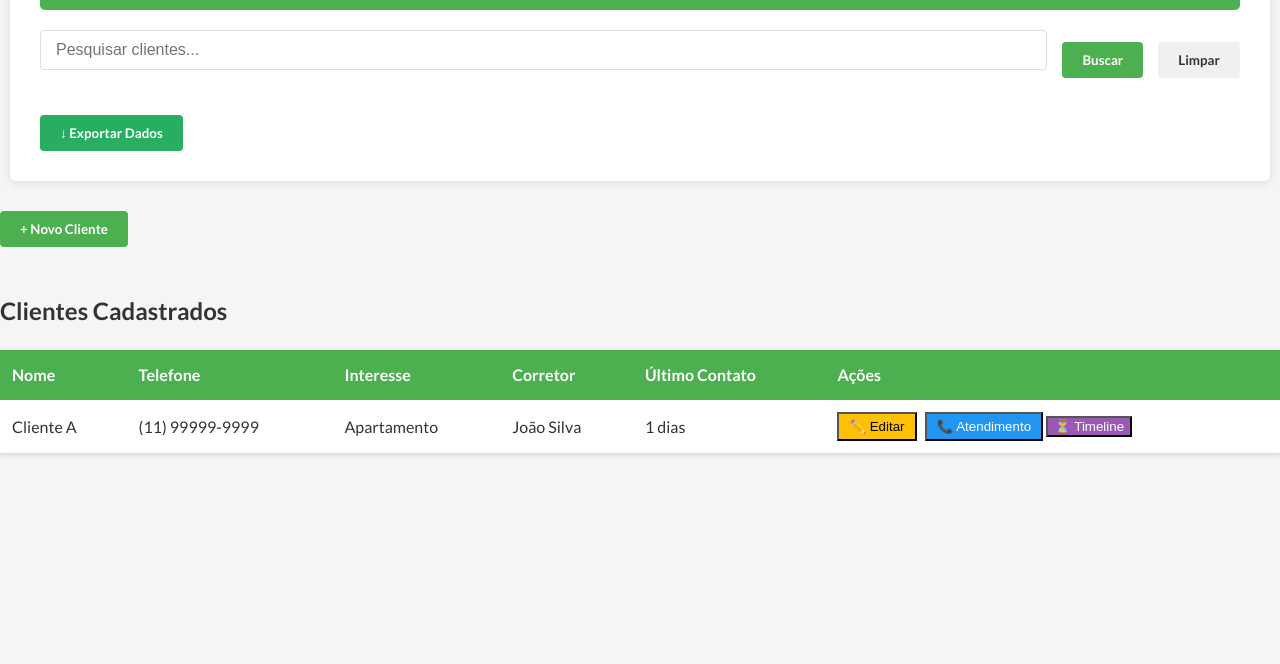
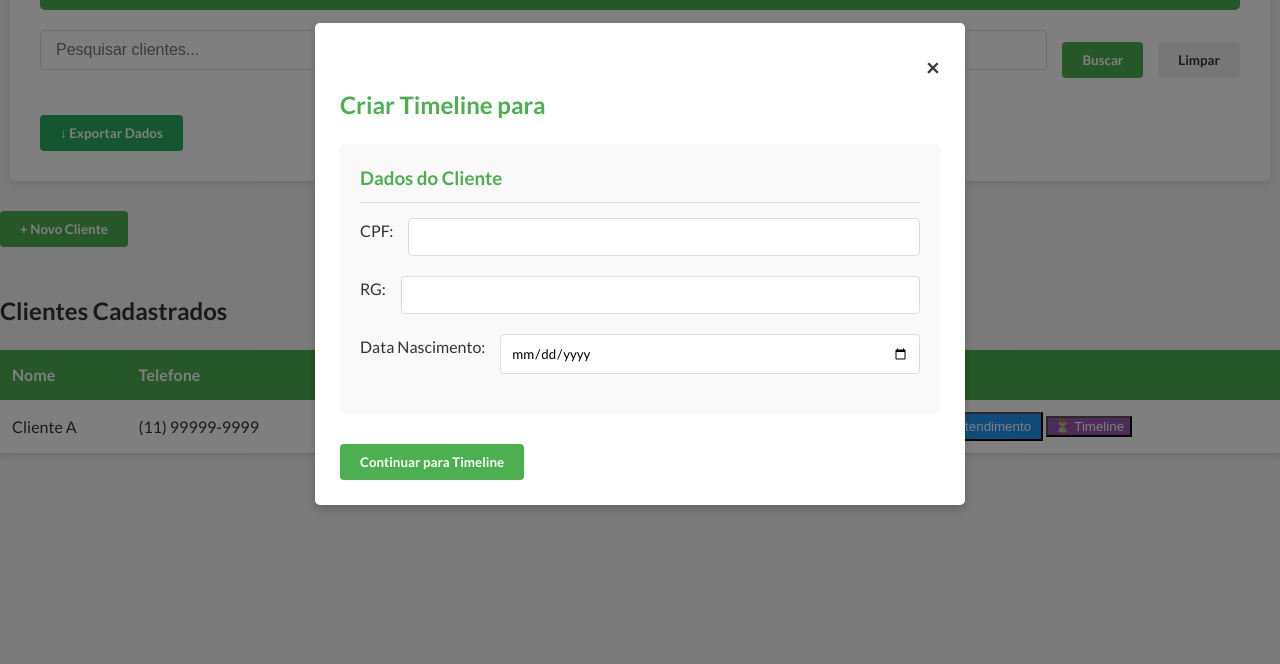
Before and after one commit to gestaotrafegos/sistemapc, a plain HTML site: page clientes.html in a window 1280 px wide. Shown: the part 136-800 px from the top of the page. Drawn offline with Linux system fonts and the light colour scheme.

Commit message:
Update style.css

```diff
--- a/style.css
+++ b/style.css
@@ -444,3 +444,40 @@ textarea {
   min-height: 100px;
   margin: 10px 0;
 }
+/* Estilos do Modal */
+.modal {
+  position: fixed;
+  z-index: 1000;
+  left: 0;
+  top: 0;
+  width: 100%;
+  height: 100%;
+  background-color: rgba(0,0,0,0.5);
+  display: flex;
+  justify-content: center;
+  align-items: center;
+}
+
+.modal-content {
+  background-color: white;
+  padding: 25px;
+  border-radius: 5px;
+  width: 90%;
+  max-width: 600px;
+  max-height: 90vh;
+  overflow-y: auto;
+  box-shadow: 0 4px 8px rgba(0,0,0,0.2);
+}
+
+.close-modal {
+  float: right;
+  font-size: 24px;
+  font-weight: bold;
+  cursor: pointer;
+}
+
+.modal h2 {
+  margin-top: 0;
+  color: #4CAF50;
+  clear: both;
+}
```
